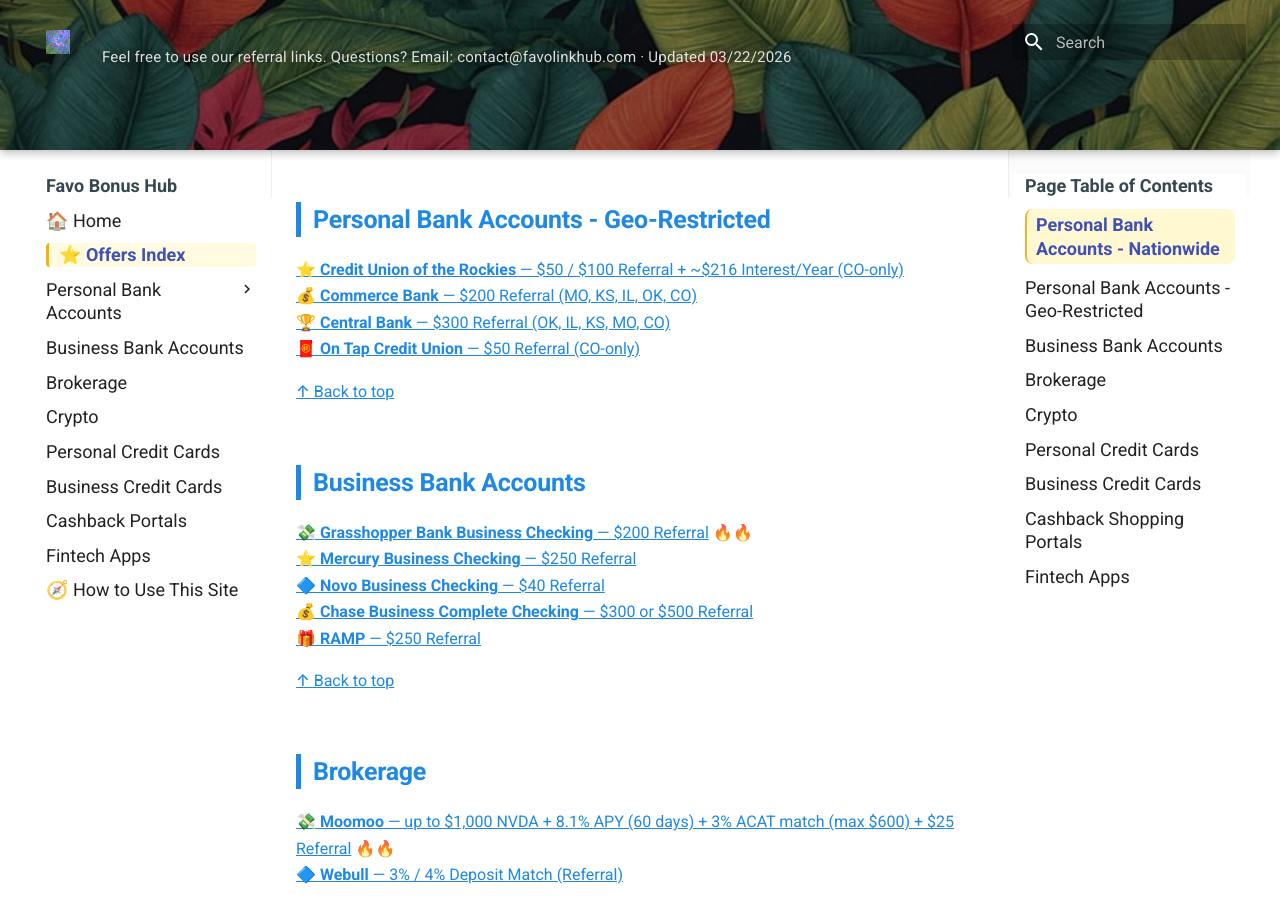
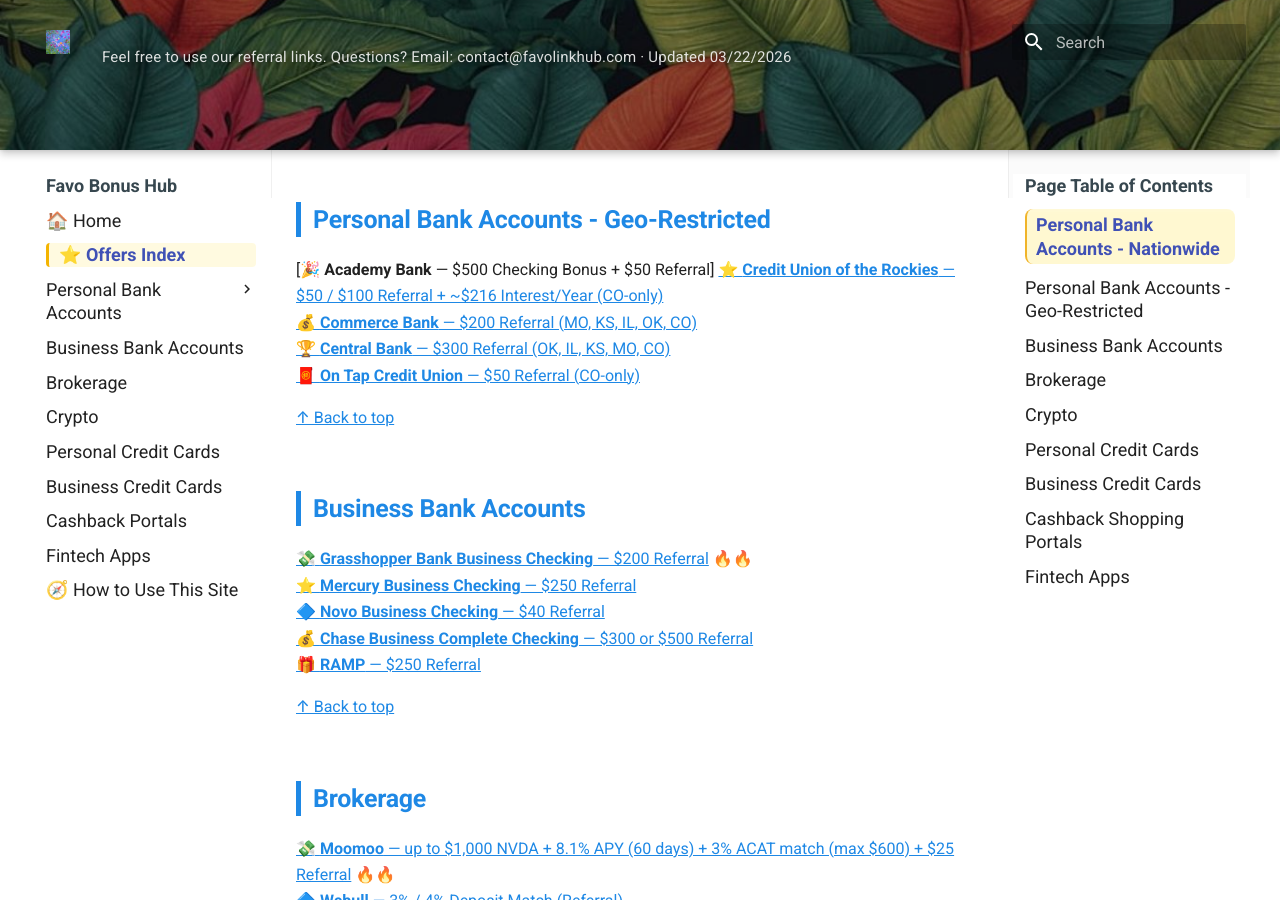
Before and after one commit to whispersofzephyr/favolinkhub-site, an MkDocs documentation site: the page built from docs/offers-index.md, in a window 1280 px wide and 900 px high, scrolled down 863 px. Built offline with MkDocs 1.6.1 and Material for MkDocs 9.7.7, drawn with Linux system fonts in a browser that asks for light colours.

Commit message:
Add offers for personal bank accounts

```diff
--- a/docs/offers-index.md
+++ b/docs/offers-index.md
@@ -33,6 +33,7 @@ All current offers, organized by categories:
 <a id="personal-bank-geo"></a>
 ## Personal Bank Accounts - Geo-Restricted
 
+[🎉 **Academy Bank** — $500 Checking Bonus + $50 Referral]
 [⭐ **Credit Union of the Rockies** — $50 / $100 Referral + ~$216 Interest/Year (CO-only)](personal-bank-geo.md#cu-of-the-rockies)
 [💰 **Commerce Bank** — $200 Referral (MO, KS, IL, OK, CO)](personal-bank-geo.md#commerce-bank)
 [🏆 **Central Bank** — $300 Referral (OK, IL, KS, MO, CO)](personal-bank-geo.md#central-bank)
```
